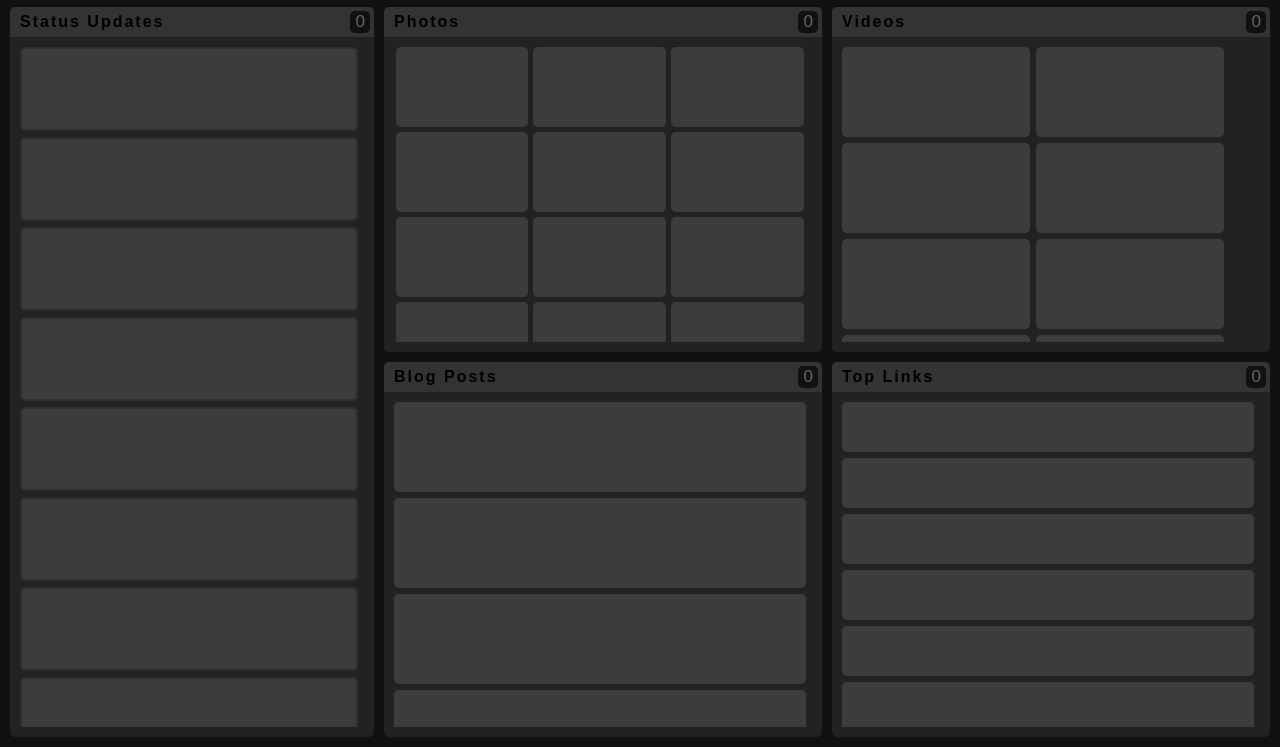
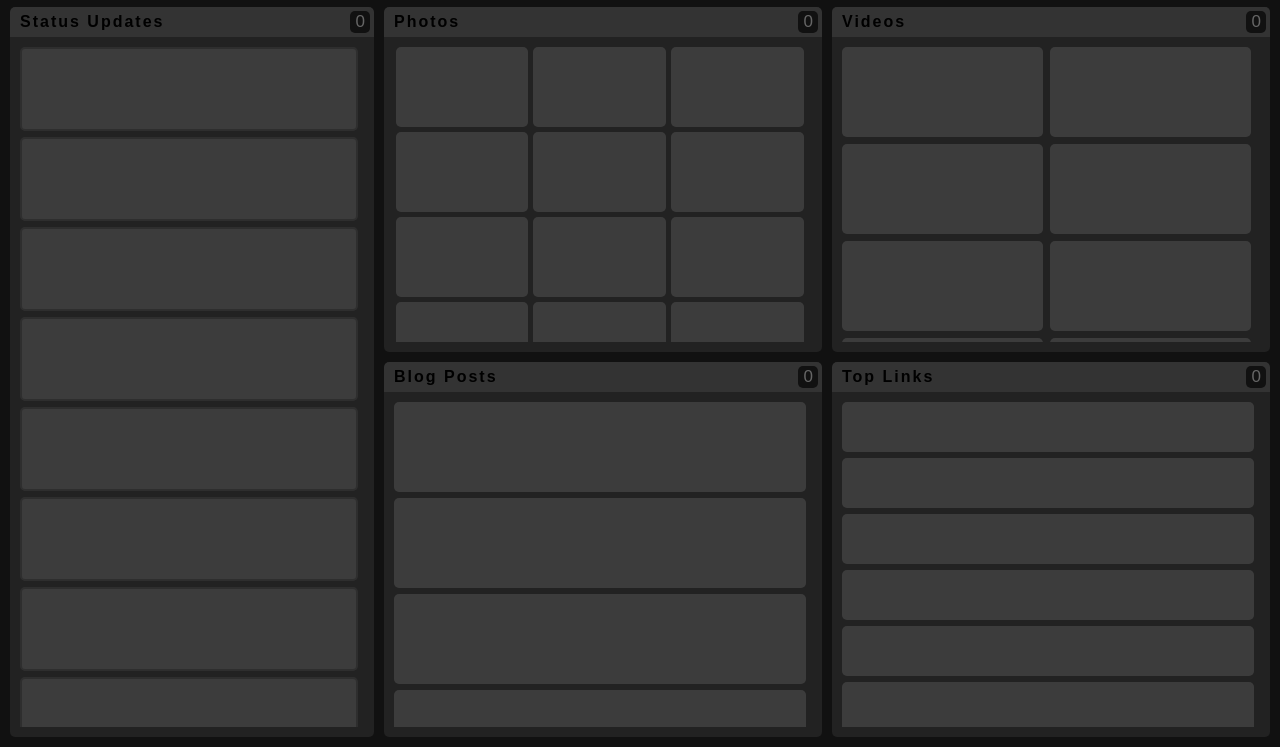
Before and after one commit to lrvick/tawlk-old, a Python web app: template templates/index.html in a window 1280 px wide. Shown: the part 53-800 px from the top of the page. Run offline with Jinja, Linux system fonts and the light colour scheme; the template is opened without the code that fills it, so the values that code supplies are empty; some libraries are stand-ins or nearby versions; some web fonts are replaced.

Commit message:
column-loading videos

```diff
--- a/static/css/default.css
+++ b/static/css/default.css
@@ -305,7 +305,9 @@ div#microblogs .servicetag {
 div#videos li{
     float:left;
     height:90px;
-    width:45%;
+    width:95%;
+    margin:0 auto;
+    margin-bottom:7px;
     border-radius:5px;
 }
 div#videos ul li a span{
@@ -319,7 +321,30 @@ div#videos ul li img{
   margin-top:-16px;
   border-radius:5px;
 }
-
+div#videos ul {
+  margin-left:5px;
+  text-align:center;
+}
+div#videos ul ul {
+  overflow:visible;
+  width:50%;
+  text-align:center;
+  margin-top:0px;
+}
+div#videos ul ul.first {
+  position:absolute;
+  bottom:0;
+  top:0;
+  left:0;
+  right:0;
+}
+div#videos ul ul.second {
+  position:absolute;
+  bottom:0;
+  top:0px;
+  left:49%;
+  padding-left:1px;
+}
 *::-webkit-scrollbar {
   margin:10px;
   width: 11px;
--- a/static/js/kralit.js
+++ b/static/js/kralit.js
@@ -13,10 +13,9 @@ function status_update(msg){
 }
 function video_update(msg){
   if ($("#videos").data("paused") === false){
-    $("<li class=\"" + msg["service"] + "\" ><a title=\"" + msg['text']  + "\" href=\"http://youtube.com/watch?v=" + msg["id"] + "\" onclick=\"window.open(this.href);return false;\"  \"><img src='"  + msg['thumbnail']  +  "' /><span>" + msg["text"] + "</span></a></li>").hide().prependTo("#videos ul").fadeIn('slow');
-    if ( $("#videos ul > li").size() > 40 ) {
-        $('#videos li:last').remove();
-    }
+    var vn = Math.floor(Math.random()*2);
+    $("<li class=\"" + msg["service"] + "\" ><a title=\"" + msg['text']  + "\" href=\"http://youtube.com/watch?v=" + msg["id"] + "\" onclick=\"window.open(this.href);return false;\"  \"><img src='"  + msg['thumbnail']  +  "' /><span>" + msg["text"] + "</span></a></li>").hide().prependTo("#videos ul ul:eq(" + vn + ")").fadeIn('slow');
+    $("#videos ul ul:eq(" + vn + ") li:last").remove();
     $("#videos .count").text(parseInt($("#videos .count").text()) + 1);
   }
 }
--- a/templates/index.html
+++ b/templates/index.html
@@ -175,6 +175,7 @@
         <div id="videos">
           <div class="title">Videos<span class="count">0</span></div>
           <ul>
+            <ul class="first">
             <li></li>
             <li></li>
             <li></li>
@@ -200,6 +201,8 @@
             <li></li>
             <li></li>
             <li></li>
+          </ul>
+            <ul class="second">
             <li></li>
             <li></li>
             <li></li>
@@ -221,6 +224,7 @@
             <li></li>
             <li></li>
             <li></li>
+          </ul>
           </ul>
         </div>
       </div>
```
